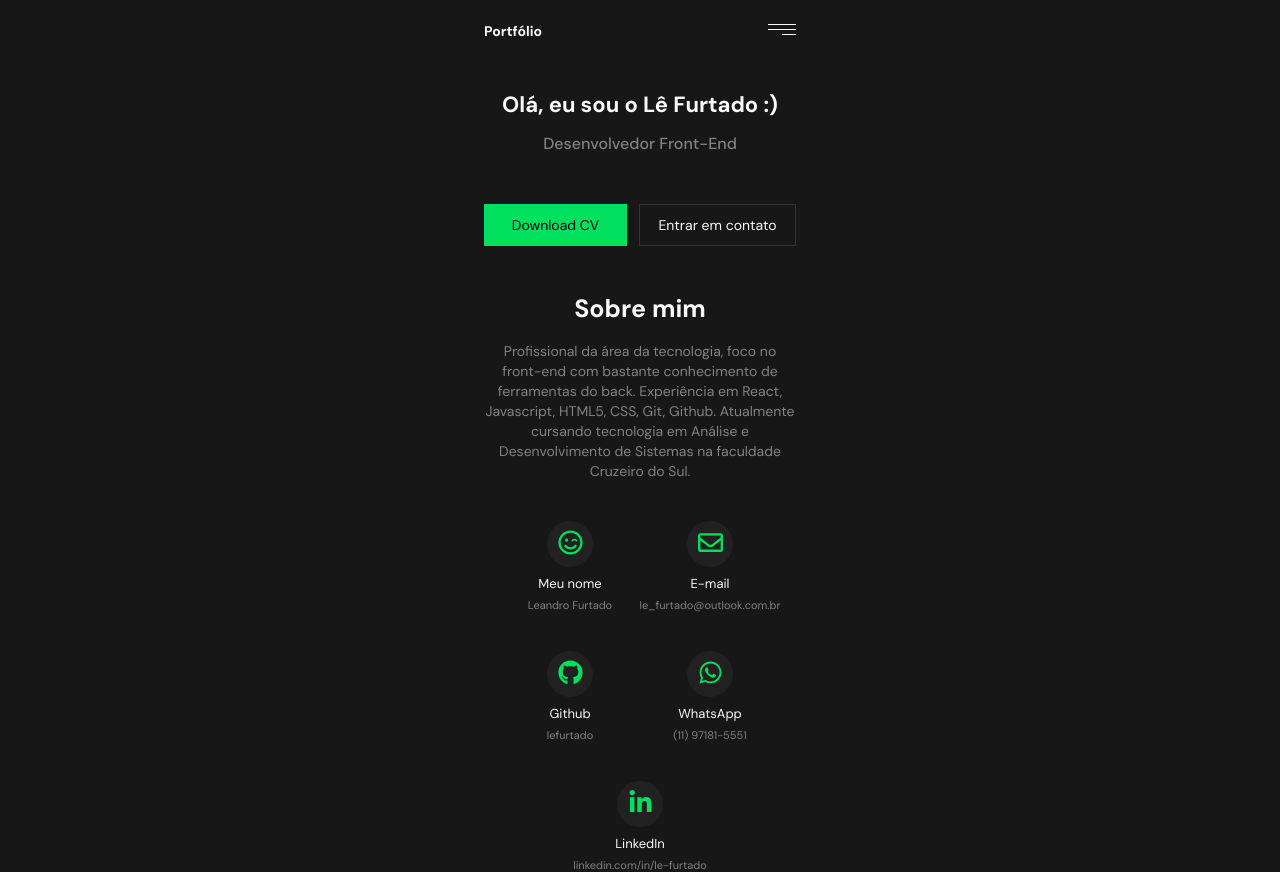
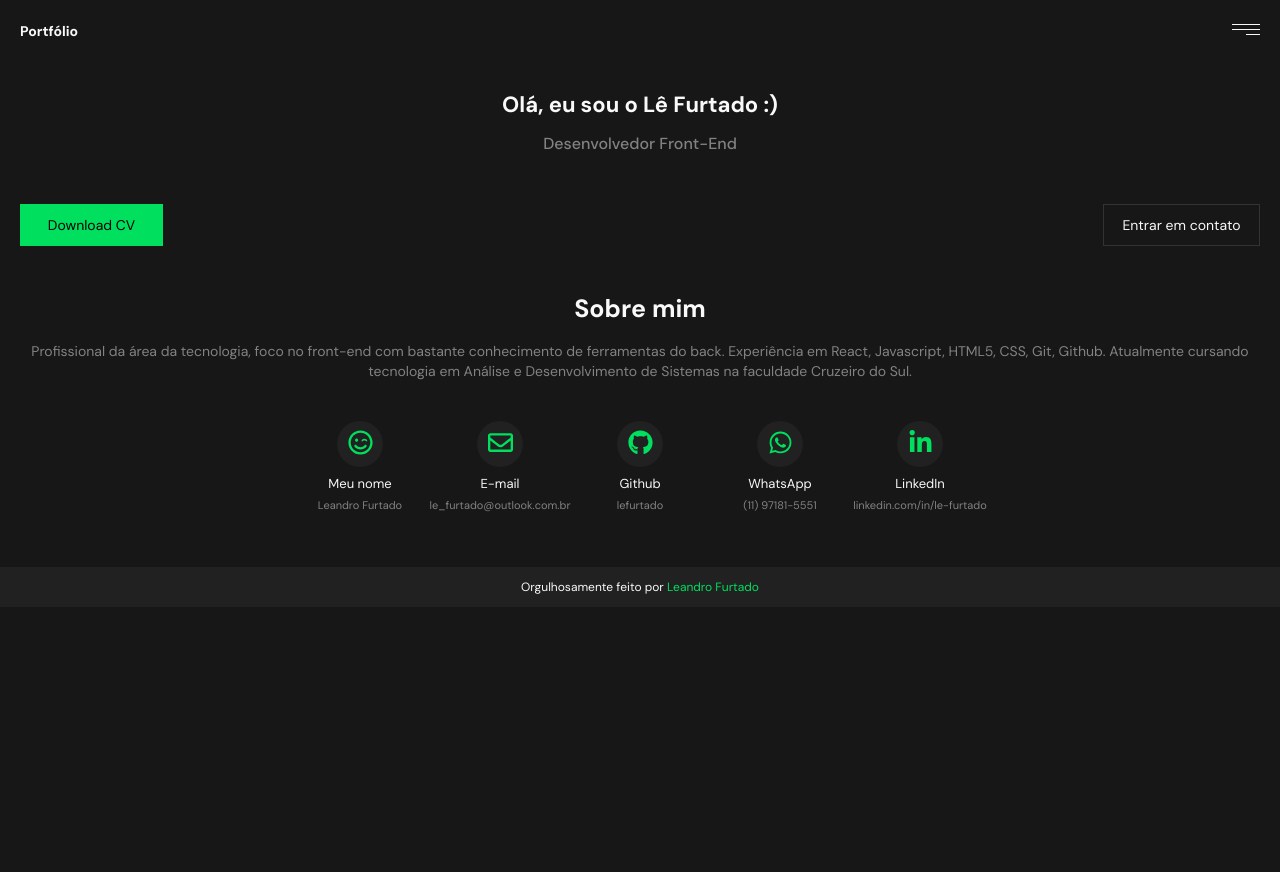
Before and after one commit to lefurtado/portfolio, a React (Create React App) app: page / in a window 1280 px wide. After the commit the page ends 800 px from the top, so only its background shows below. Built offline with nearby package versions, Linux system fonts and the light colour scheme.

Commit message:
add: footer

```diff
--- a/src/components/Footer/index.js
+++ b/src/components/Footer/index.js
@@ -2,7 +2,7 @@ import './styles.scss';
 
 export default function Footer() {
     return (
-        <div className='footer'>
+        <div className='footer flex'>
             <p>Orgulhosamente feito por <span>Leandro Furtado</span></p>
         </div>
     )
--- a/src/components/Footer/styles.scss
+++ b/src/components/Footer/styles.scss
@@ -3,6 +3,9 @@
 .footer {
     height: 40px;
     background-color: $gray-400;
+    flex-direction: column;
+    justify-content: center;
+    margin-top: 56px;
 }
 
 .footer p {
--- a/src/pages/Home/index.js
+++ b/src/pages/Home/index.js
@@ -2,17 +2,23 @@ import Header from '../../components/Header';
 import Contact from '../../components/Contact';
 import About from '../../components/About';
 import ContactIcons from '../../components/ContactIcons';
+import Footer from '../../components/Footer';
 import './styles.scss';
 
 export default function Home() {
     return (
         <div>
-            <Header />
-            <div className='contact'>
-                <Contact />
+            <div className="teste">
+                <Header />
+                <div className='contact'>
+                    <Contact />
+                </div>
+                <About />
+                <ContactIcons />
             </div>
-            <About />
-            <ContactIcons />
+            <div>
+                <Footer />
+            </div>
         </div>
     )
 }
--- a/src/pages/Home/styles.scss
+++ b/src/pages/Home/styles.scss
@@ -4,8 +4,10 @@
 body {
     font-family: 'DM Sans', sans-serif;
     background-color: $dark;
-    max-width: 312px;
-    margin: auto;
+}
+
+.teste {
+    margin: 0 20px;
 }
 
 .contact {
```
Also changed, not shown: src/components/ContactIcons/index.js (line endings or trailing spaces).
